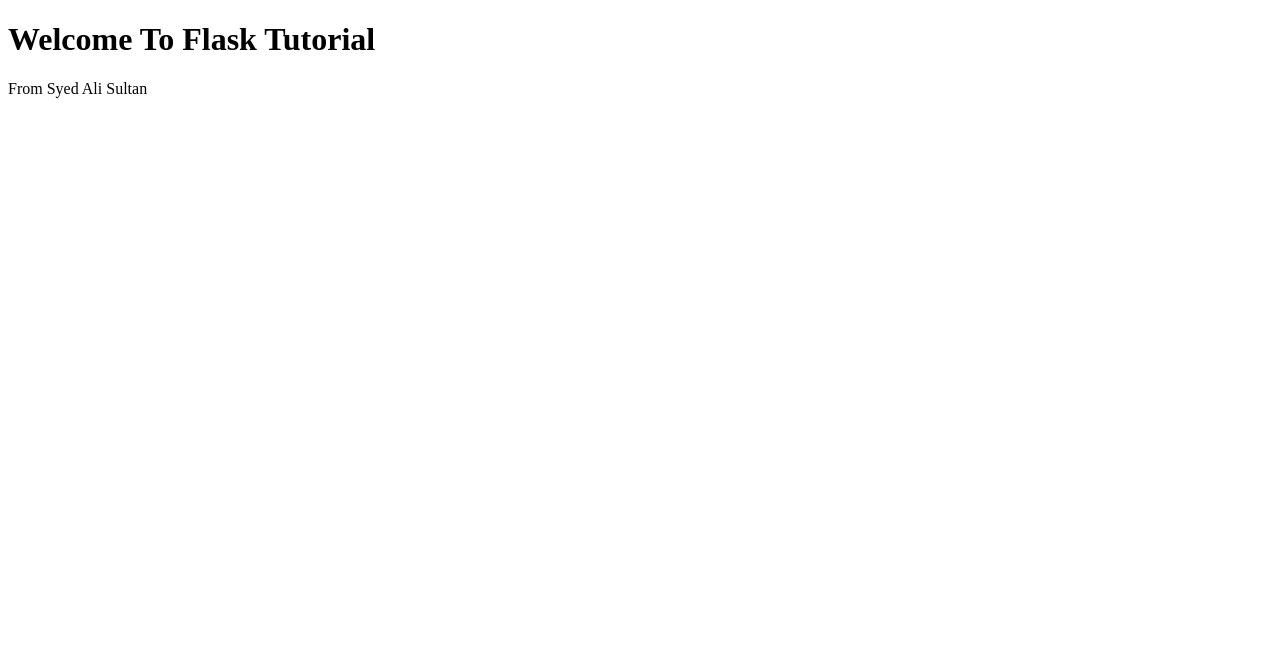
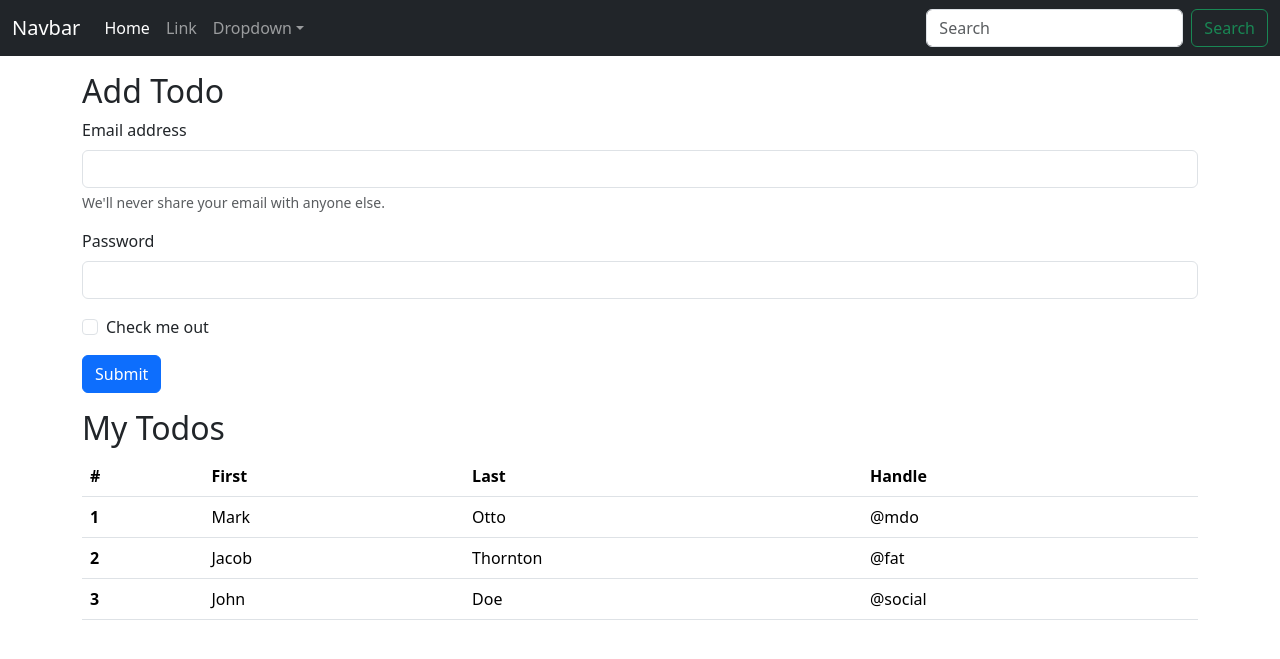
Before and after one commit to alishah18105/Flask-Practice, a Flask app: page / in a window 1280 px wide. Shown: the top 659 px of the page. Run offline with Flask 3, Linux system fonts and the light colour scheme.

Commit message:
Making App Beautiful By Using Html

```diff
--- a/templates/index.html
+++ b/templates/index.html
@@ -1,12 +1,98 @@
 <!DOCTYPE html>
 <html lang="en">
+
 <head>
     <meta charset="UTF-8">
     <meta name="viewport" content="width=device-width, initial-scale=1.0">
-    <title>Document</title>
+    <title>Flask Navbar</title>
+    <!-- Bootstrap CSS -->
+    <link href="https://cdn.jsdelivr.net/npm/bootstrap@5.3.2/dist/css/bootstrap.min.css" rel="stylesheet">
 </head>
+
 <body>
-    <h1>Welcome To Flask Tutorial</h1>
-    <p>From Syed Ali Sultan</p>
+    <!-- Your navbar -->
+    <nav class="navbar navbar-expand-lg navbar-dark bg-dark">
+        <div class="container-fluid">
+            <a class="navbar-brand" href="#">Navbar</a>
+            <button class="navbar-toggler" type="button" data-bs-toggle="collapse" data-bs-target="#navbarNav"
+                aria-controls="navbarNav" aria-expanded="false" aria-label="Toggle navigation">
+                <span class="navbar-toggler-icon"></span>
+            </button>
+            <div class="collapse navbar-collapse" id="navbarNav">
+                <ul class="navbar-nav me-auto">
+                    <li class="nav-item"><a class="nav-link active" href="#">Home</a></li>
+                    <li class="nav-item"><a class="nav-link" href="#">Link</a></li>
+                    <li class="nav-item dropdown">
+                        <a class="nav-link dropdown-toggle" href="#" role="button" data-bs-toggle="dropdown"
+                            aria-expanded="false">Dropdown</a>
+                        <ul class="dropdown-menu">
+                            <li><a class="dropdown-item" href="#">Action</a></li>
+                            <li><a class="dropdown-item" href="#">Another action</a></li>
+                        </ul>
+                    </li>
+                </ul>
+                <form class="d-flex" role="search">
+                    <input class="form-control me-2" type="search" placeholder="Search">
+                    <button class="btn btn-outline-success" type="submit">Search</button>
+                </form>
+            </div>
+        </div>
+    </nav>
+    <div class="container my-3">
+        <h2>Add Todo</h2>
+        <form>
+            <div class="mb-3">
+                <label for="exampleInputEmail1" class="form-label">Email address</label>
+                <input type="email" class="form-control" id="exampleInputEmail1" aria-describedby="emailHelp">
+                <div id="emailHelp" class="form-text">We'll never share your email with anyone else.</div>
+            </div>
+            <div class="mb-3">
+                <label for="exampleInputPassword1" class="form-label">Password</label>
+                <input type="password" class="form-control" id="exampleInputPassword1">
+            </div>
+            <div class="mb-3 form-check">
+                <input type="checkbox" class="form-check-input" id="exampleCheck1">
+                <label class="form-check-label" for="exampleCheck1">Check me out</label>
+            </div>
+            <button type="submit" class="btn btn-primary">Submit</button>
+        </form>
+    </div>
+    <div class = "container my-3">
+        <h2>My Todos</h2>
+        <table class="table">
+  <thead>
+    <tr>
+      <th scope="col">#</th>
+      <th scope="col">First</th>
+      <th scope="col">Last</th>
+      <th scope="col">Handle</th>
+    </tr>
+  </thead>
+  <tbody>
+    <tr>
+      <th scope="row">1</th>
+      <td>Mark</td>
+      <td>Otto</td>
+      <td>@mdo</td>
+    </tr>
+    <tr>
+      <th scope="row">2</th>
+      <td>Jacob</td>
+      <td>Thornton</td>
+      <td>@fat</td>
+    </tr>
+    <tr>
+      <th scope="row">3</th>
+      <td>John</td>
+      <td>Doe</td>
+      <td>@social</td>
+    </tr>
+  </tbody>
+</table>
+    </div>
+
+    <!-- Bootstrap JS Bundle -->
+    <script src="https://cdn.jsdelivr.net/npm/bootstrap@5.3.2/dist/js/bootstrap.bundle.min.js"></script>
 </body>
+
 </html>
```
